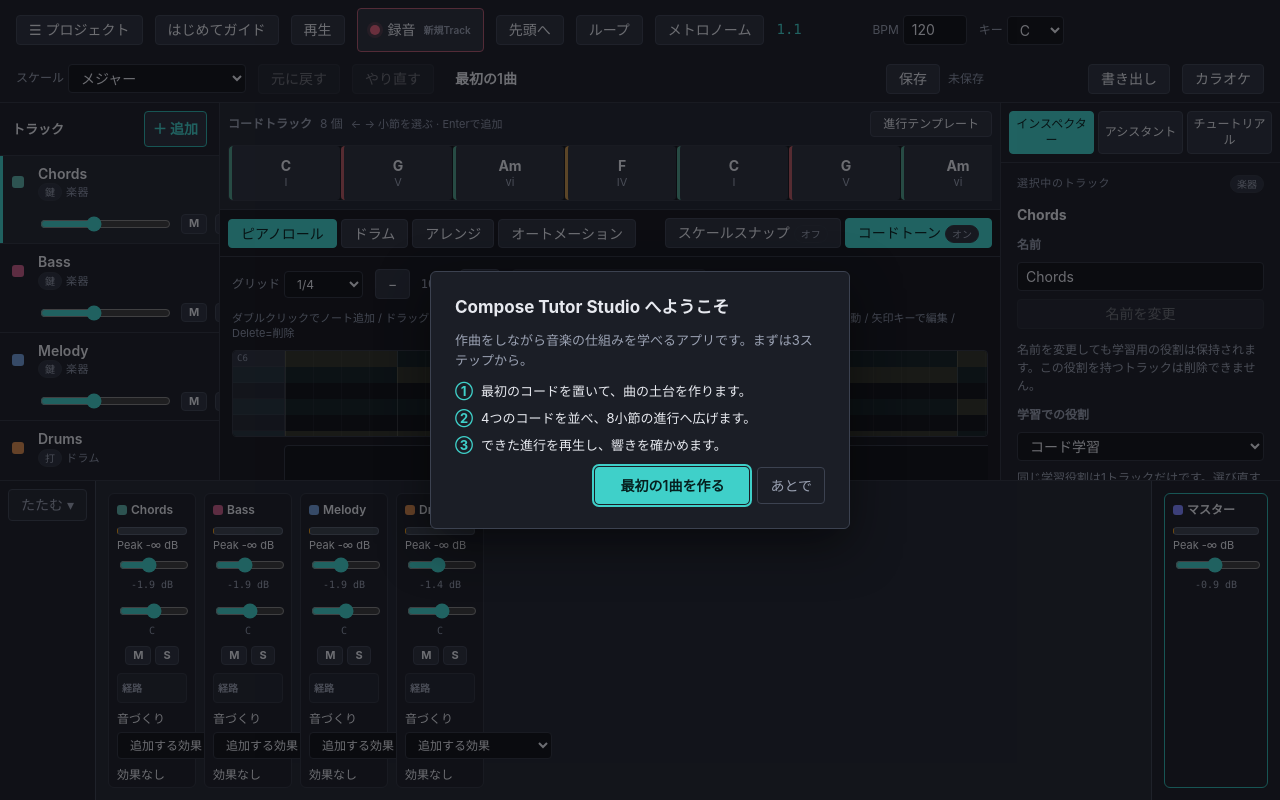
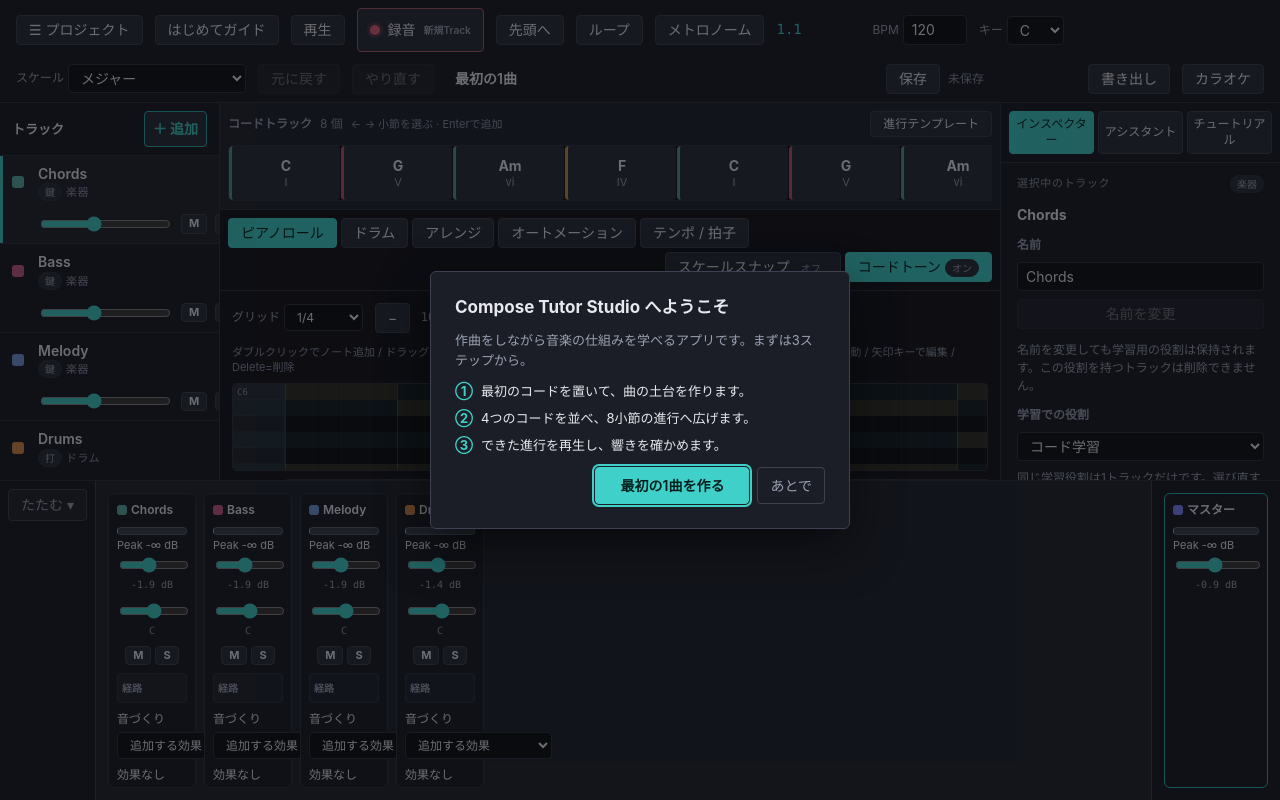
Before and after one commit to machaniconico/compose-tutor-studio, a React (Vite) app in the folder apps/studio/: page / in a window 1280 px wide. Built offline with nearby package versions, Linux system fonts and the light colour scheme.

Commit message:
feat(studio): add tempo and time-signature map editor

```diff
--- a/apps/studio/src/features/editor/EditorArea.tsx
+++ b/apps/studio/src/features/editor/EditorArea.tsx
@@ -4,6 +4,7 @@ import { PianoRoll } from '../pianoRoll/PianoRoll';
 import { DrumGrid } from '../drums/DrumGrid';
 import { Arranger } from '../arranger/Arranger';
 import { AutomationLaneEditor } from '../automation/AutomationLaneEditor';
+import { TempoMapEditor } from '../tempoMap/TempoMapEditor';
 import { handleTabKeyDown } from '../common/tabs';
 
 function isUnmodifiedCharacterKey(event: React.KeyboardEvent, key: string): boolean {
@@ -22,6 +23,7 @@ const TABS: { view: EditorView; label: string }[] = [
   { view: 'drums', label: 'ドラム' },
   { view: 'arranger', label: 'アレンジ' },
   { view: 'automation', label: 'オートメーション' },
+  { view: 'tempoMap', label: 'テンポ / 拍子' },
 ];
 
 const TAB_ORDER = TABS.map(({ view }) => view);
@@ -29,7 +31,7 @@ const editorTabId = (view: EditorView): string => `editor-tab-${view}`;
 const editorTabPanelId = (view: EditorView): string =>
   `editor-tabpanel-${view}`;
 
-/** Tabbed editor host switching between the four editors. */
+/** Tabbed editor host switching between the five editors. */
 export function EditorArea() {
   const activeView = useStore((s) => s.editor.activeView);
   const setActiveView = useStore((s) => s.setActiveView);
@@ -140,6 +142,7 @@ export function EditorArea() {
             {active && view === 'drums' ? <DrumGrid /> : null}
             {active && view === 'arranger' ? <Arranger /> : null}
             {active && view === 'automation' ? <AutomationLaneEditor /> : null}
+            {active && view === 'tempoMap' ? <TempoMapEditor /> : null}
           </div>
         );
       })}
```
